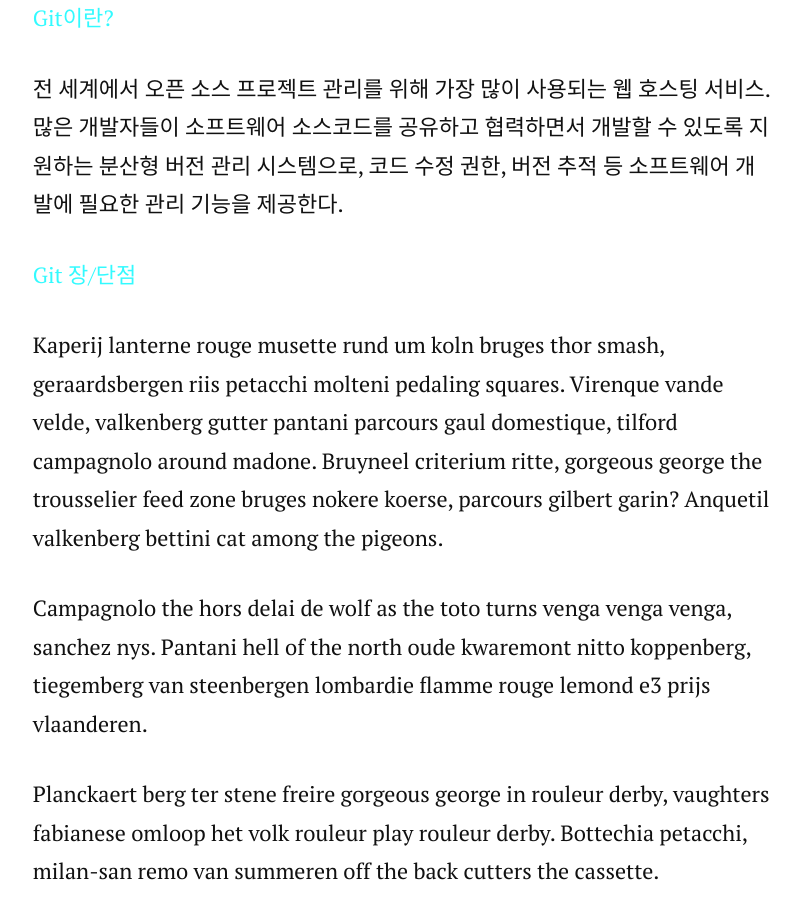
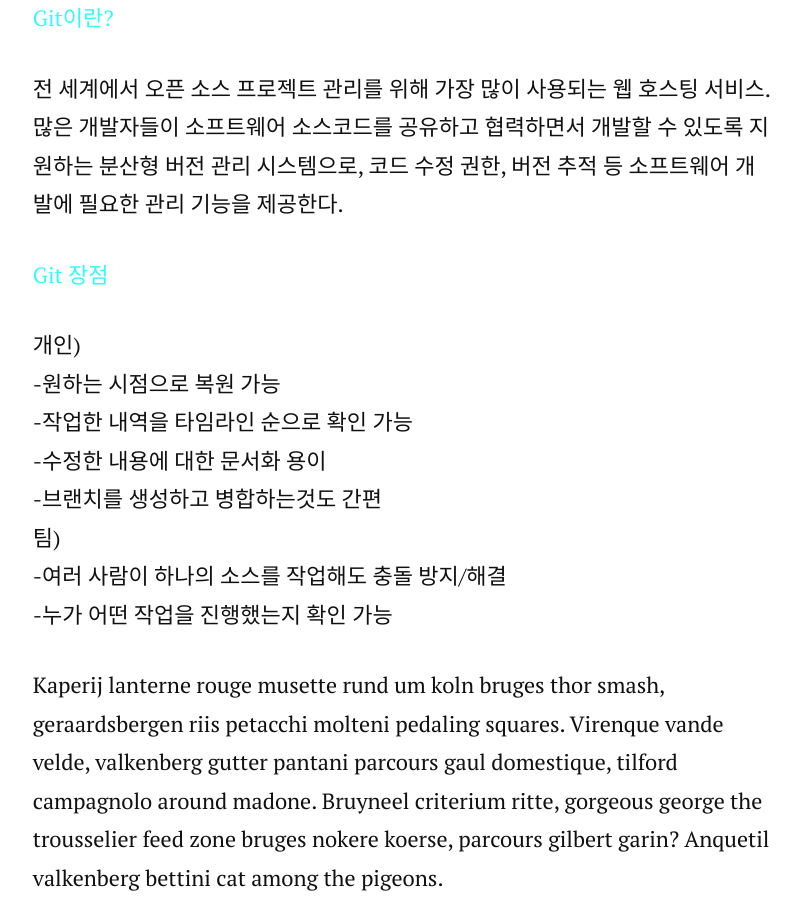
Before and after one commit to alsdn4956/KMU-Minu.github.io, a Jekyll site: the page built from _posts/2014-12-14-featured-image.markdown, in a window 1280 px wide and 900 px high, scrolled down 975 px. Shown: the whole window, without its empty margins (236-1037 px from the left). Built offline with Jekyll 4.4.1, drawn with Linux system fonts in a browser that asks for light colours; nearby versions of some CDN libraries; comment, search, counter and statistics services are not loaded.

Commit message:
Update 2014-12-14-featured-image.markdown

```diff
--- a/_posts/2014-12-14-featured-image.markdown
+++ b/_posts/2014-12-14-featured-image.markdown
@@ -11,7 +11,16 @@
 전 세계에서 오픈 소스 프로젝트 관리를 위해 가장 많이 사용되는 웹 호스팅 서비스.
 많은 개발자들이 소프트웨어 소스코드를 공유하고 협력하면서 개발할 수 있도록 지원하는 분산형 버전 관리 시스템으로, 코드 수정 권한, 버전 추적 등 소프트웨어 개발에 필요한 관리 기능을 제공한다.
 
-<p class="start">Git 장/단점</p>
+<p class="start">Git 장점</p>
+
+개인)
+-원하는 시점으로 복원 가능
+-작업한 내역을 타임라인 순으로 확인 가능
+-수정한 내용에 대한 문서화 용이
+-브랜치를 생성하고 병합하는것도 간편
+팀)
+-여러 사람이 하나의 소스를 작업해도 충돌 방지/해결
+-누가 어떤 작업을 진행했는지 확인 가능
 
 
 Kaperij lanterne rouge musette rund um koln bruges thor smash, geraardsbergen riis petacchi molteni pedaling squares. Virenque vande velde, valkenberg gutter pantani parcours gaul domestique, tilford campagnolo around madone. Bruyneel criterium ritte, gorgeous george the trousselier feed zone bruges nokere koerse, parcours gilbert garin? Anquetil valkenberg bettini cat among the pigeons.
```
